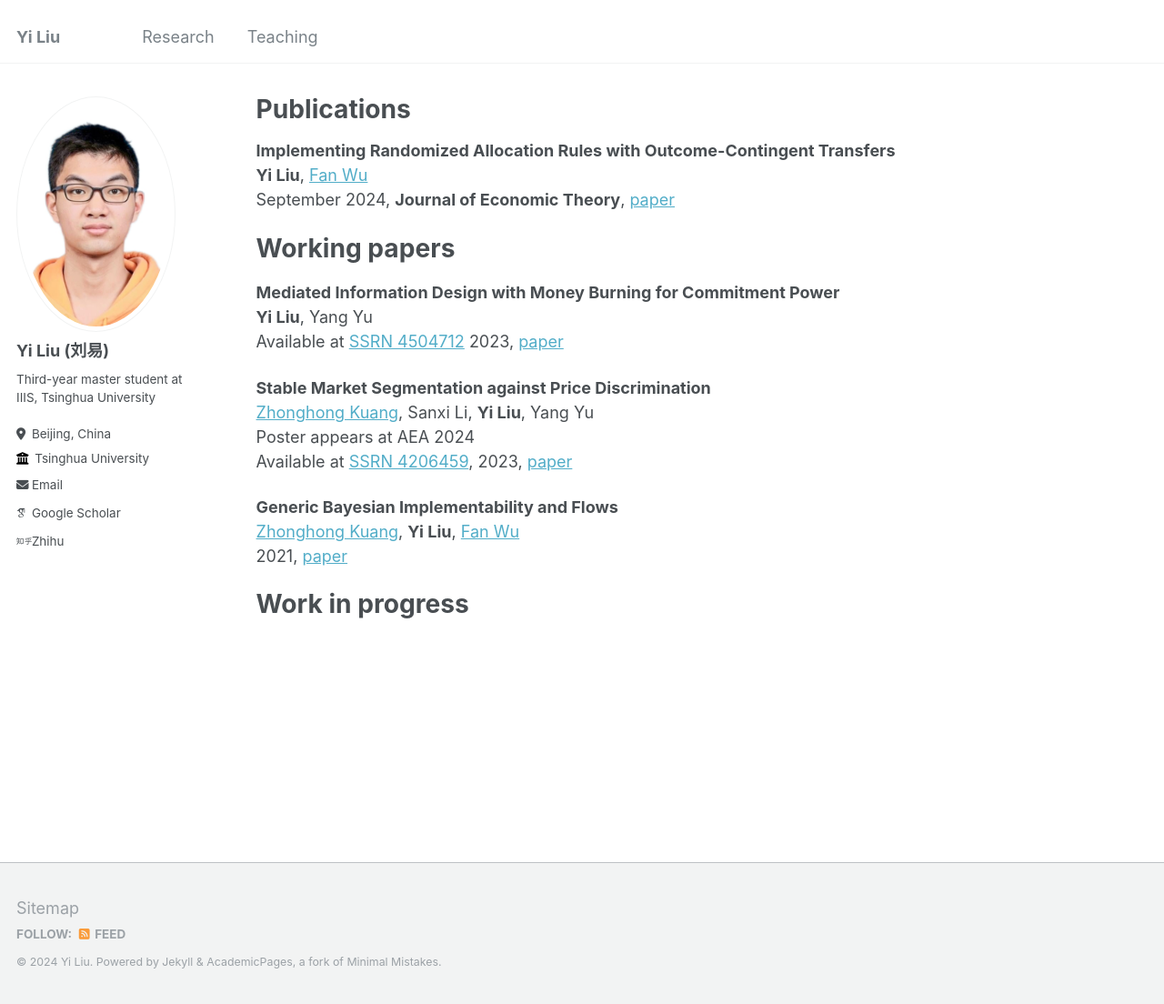
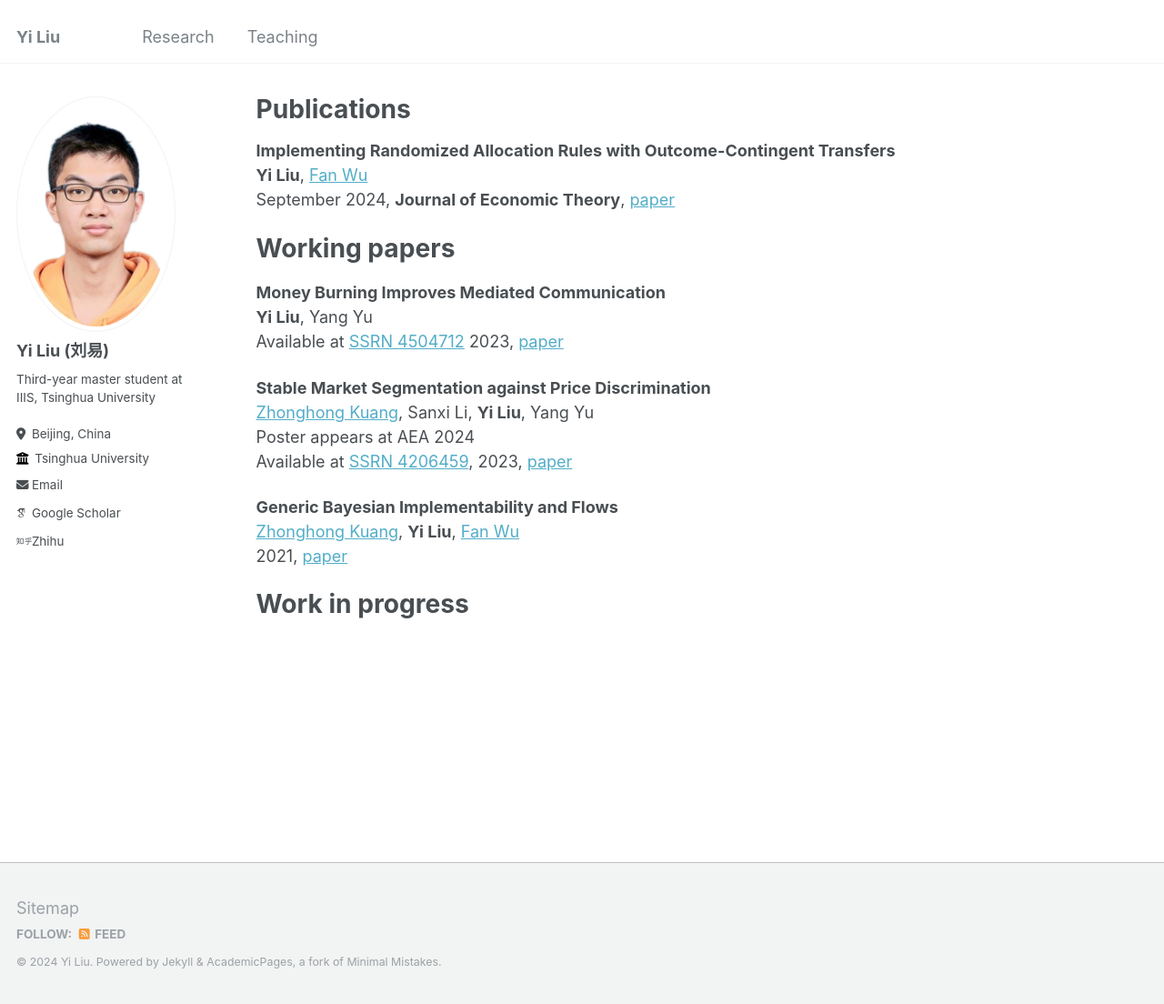
Before and after one commit to Leasy/Leasy.github.io, a Jekyll site: the page built from _pages/publications.md, in a window 1280 px wide and 1104 px high. Shown: the whole window at 91% size. Built offline with Jekyll 4.4.1, drawn with Linux system fonts in a browser that asks for light colours; some web fonts are replaced.

Commit message:
Update publications.md

```diff
--- a/_pages/publications.md
+++ b/_pages/publications.md
@@ -11,7 +11,7 @@ September 2024, **Journal of Economic Theory**, [paper](<https://doi.org/10.1016
 
 Working papers
 ======
-**Mediated Information Design with Money Burning for Commitment Power**<br>
+**Money Burning Improves Mediated Communication**<br>
 **Yi Liu**, Yang Yu<br>
 Available at [SSRN 4504712](<https://papers.ssrn.com/sol3/papers.cfm?abstract_id=4504712>) 2023, [paper](/files/CommunicationDevice_New.pdf)
 
```
